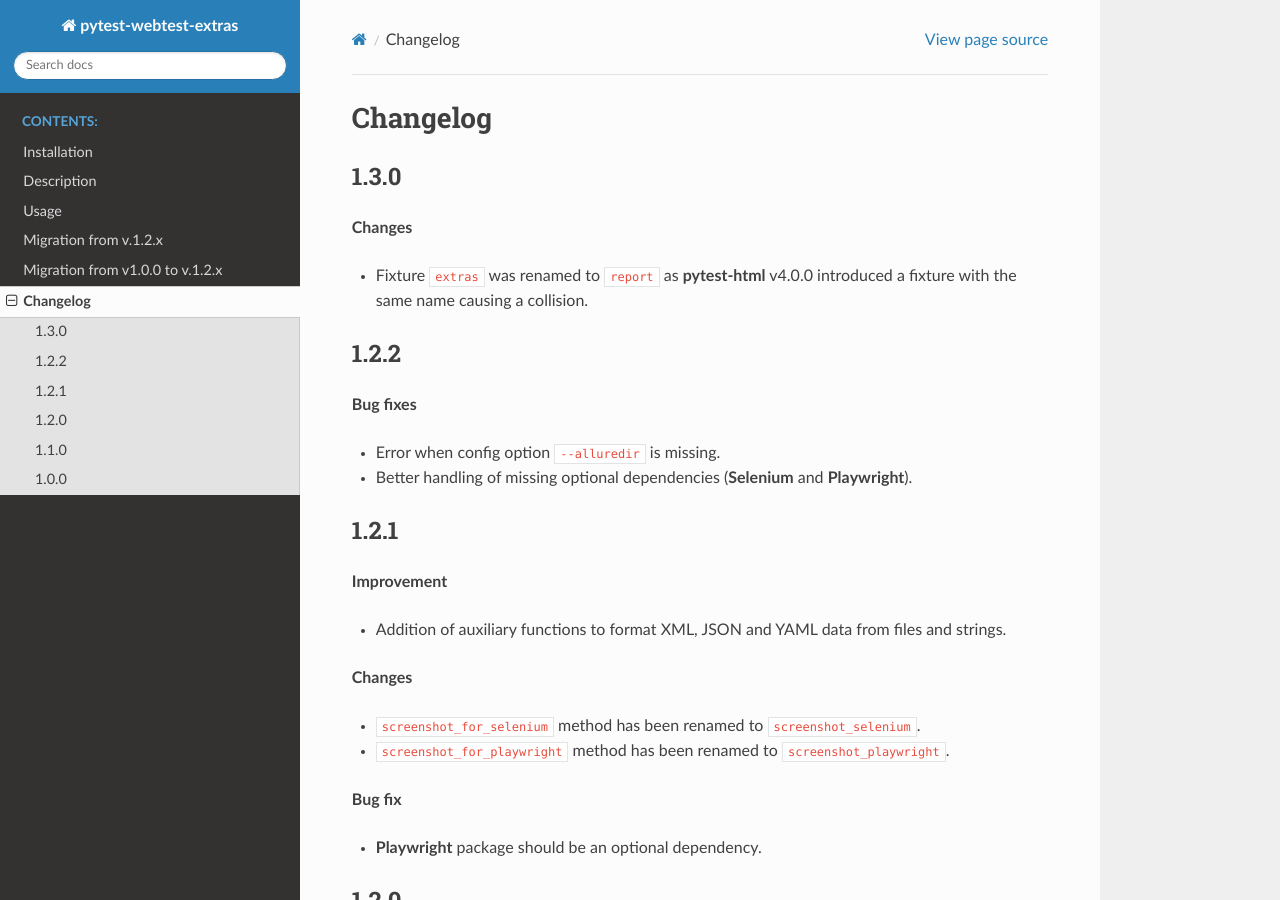
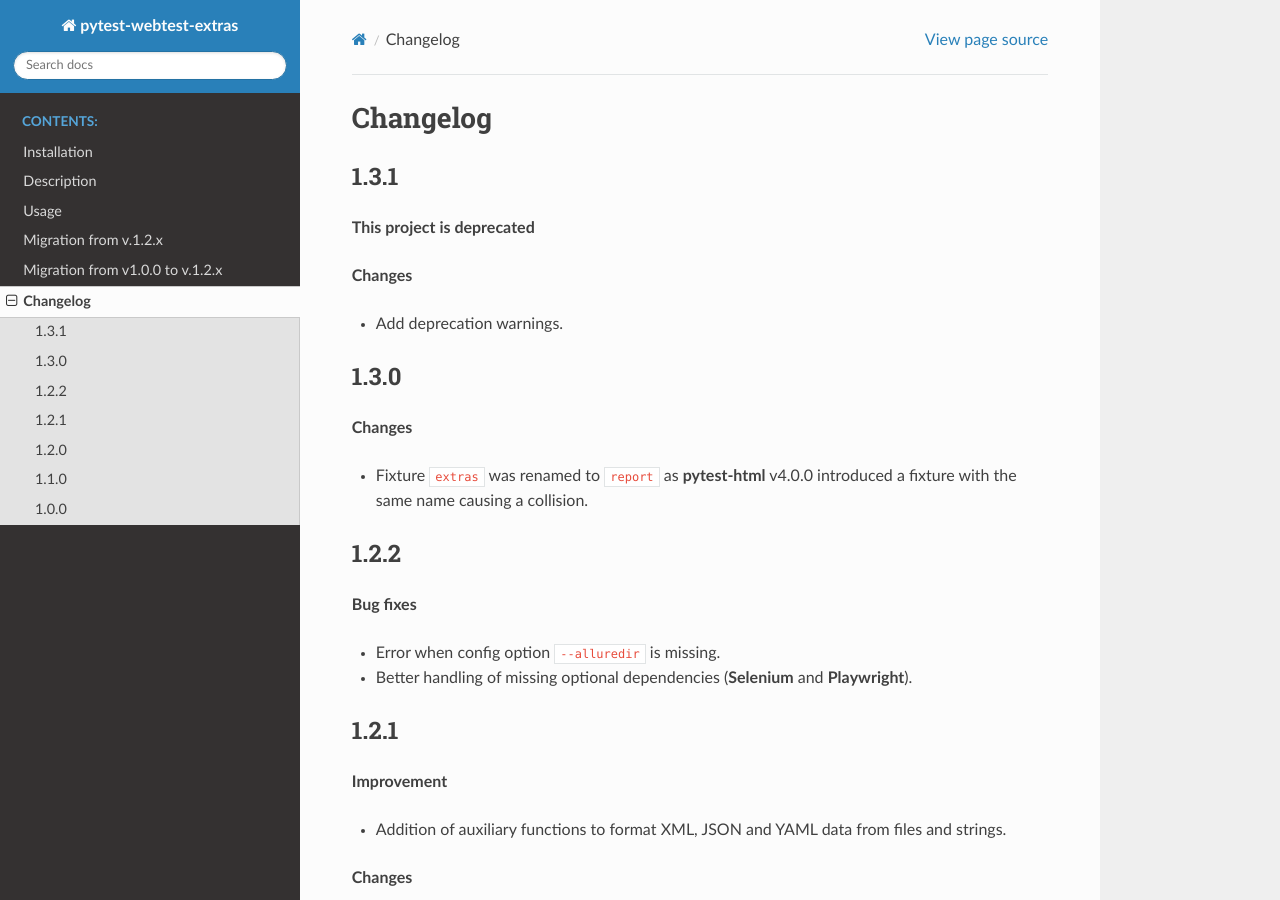
Before and after one commit to harmin-parra/pytest-webtest-extras, a Sphinx documentation site: the page built from docs/changelog.rst, in a window 1280 px wide and 900 px high. Built offline with Sphinx 7.4.7 and the Read the Docs theme 3.1.0, drawn with Linux system fonts in a browser that asks for light colours.

Commit message:
update doc

```diff
--- a/docs/changelog.rst
+++ b/docs/changelog.rst
@@ -1,6 +1,16 @@
 =========
 Changelog
 =========
+
+
+1.3.1
+=====
+
+**This project is deprecated**
+
+**Changes**
+
+* Add deprecation warnings.
 
 
 1.3.0
```
